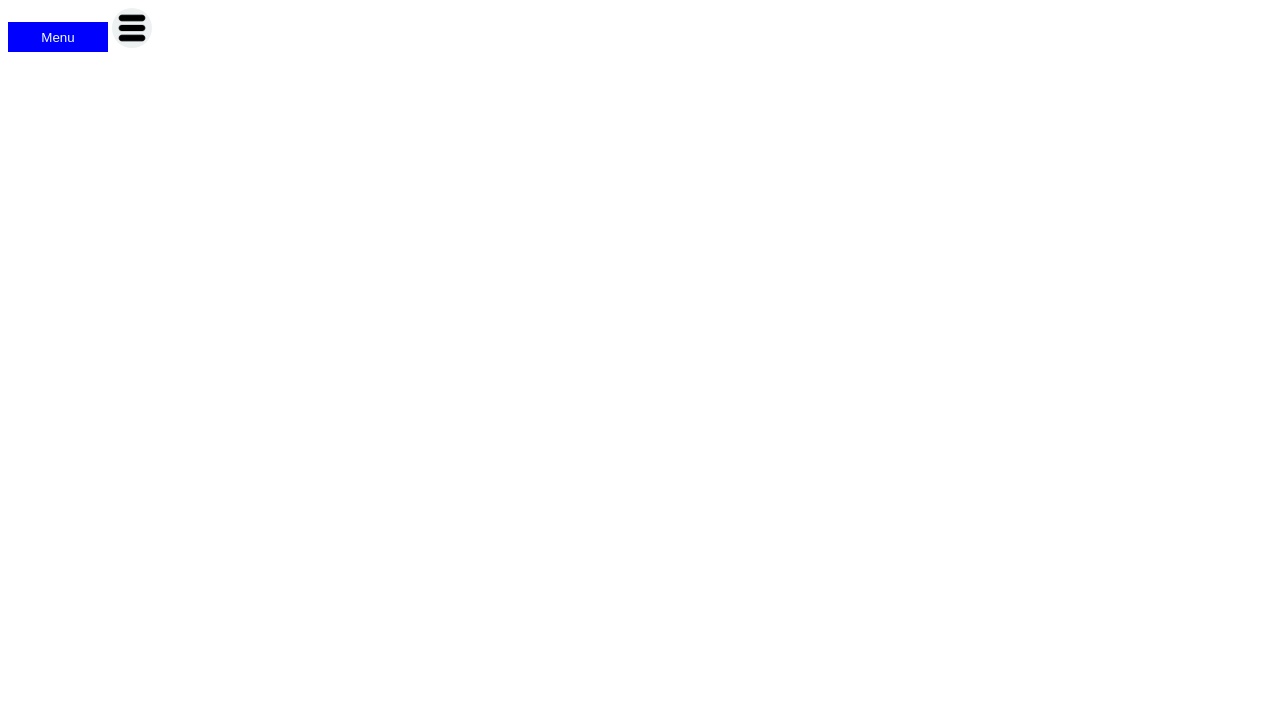
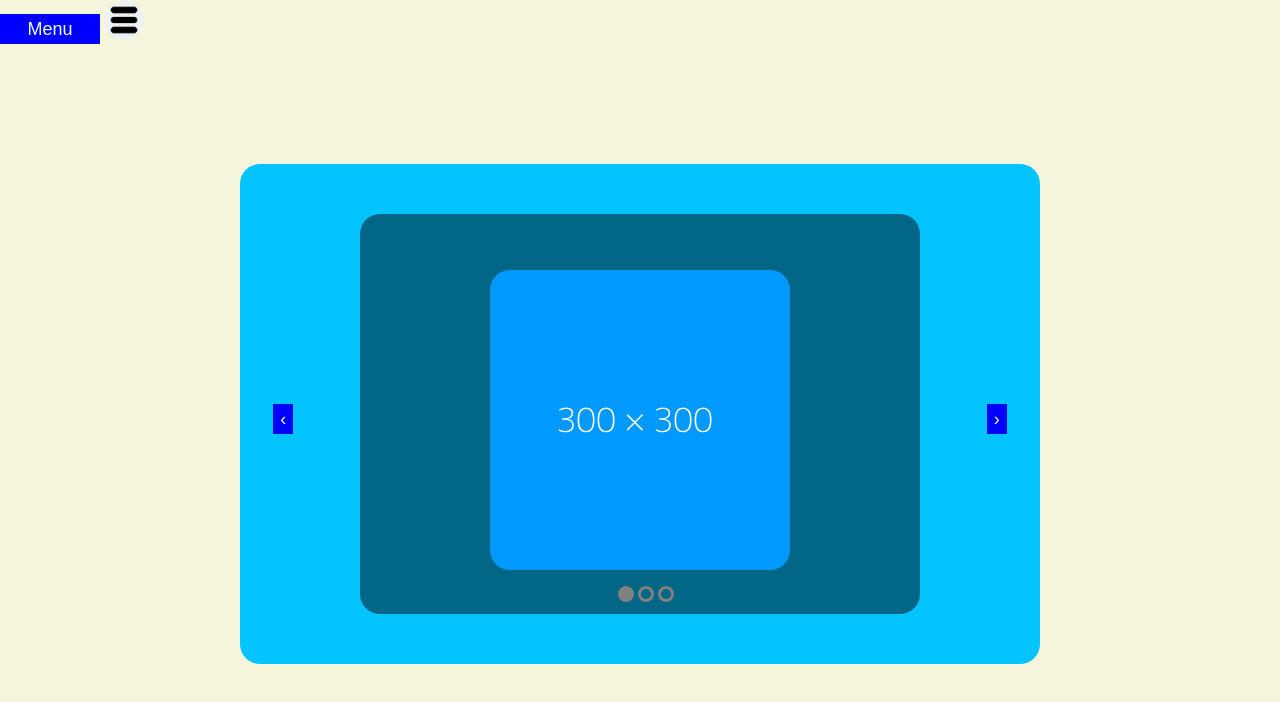
Before and after one commit to rawezh1/DUI, a website built with webpack: page dist/index.html in a window 1280 px wide. Built offline with nearby package versions, Linux system fonts and the light colour scheme.

Commit message:
finish slider

```diff
--- a/src/index.js
+++ b/src/index.js
@@ -2,6 +2,7 @@ import './style.css';
 import { dropdown } from './dropdown';
 import menuImg from './menu.png';
 import { mobMenu } from './mobile';
+import { slide } from './slide';
 
 window.onload = function load() {
   const menu = document.getElementsByClassName('dropMenu')[0];
@@ -9,4 +10,5 @@ window.onload = function load() {
   mobileMenu.getElementsByTagName('img')[0].src = menuImg;
   dropdown(menu);
   mobMenu(mobileMenu);
+  slide();
 };
--- /dev/null
+++ b/src/slide.js
@@ -0,0 +1,71 @@
+/* eslint-disable prefer-destructuring */
+import './style.css';
+import img0 from './img0.png';
+import img1 from './img1.jpg';
+import img2 from './img2.png';
+
+const slide = function slideImg() {
+  const leftArrow = document.getElementById('leftArrow');
+  const rightArrow = document.getElementById('rightArrow');
+  const Image = document.getElementById('Image');
+  const Arr = [img0, img1, img2];
+  let currentIndex = 0;
+  // Set initial image and dot
+  Image.src = Arr[currentIndex];
+  document.getElementById(`${currentIndex}`).classList.add('active');
+
+  // Next image index
+  function next() {
+    if (currentIndex < 2) {
+      currentIndex += 1;
+    } else {
+      currentIndex = 0;
+    }
+  }
+
+  // Previous image index
+  function previous() {
+    if (currentIndex > 0) {
+      currentIndex -= 1;
+    } else {
+      currentIndex = 2;
+    }
+  }
+
+  // Set dot class to 'dot' (remove 'active' class)
+  function resetClass() {
+    for (let i = 0; i < 3; i += 1) {
+      const dot = document.getElementById(`${i}`);
+      dot.classList.remove('active');
+      dot.classList.add('dot');
+    }
+  }
+
+  // Set click handler on left arrow (previous button)
+  leftArrow.onclick = () => {
+    previous();
+    Image.src = Arr[currentIndex];
+    resetClass();
+    document.getElementById(`${currentIndex}`).classList.add('active');
+  };
+
+  // Set click handler on right arrow (next button)
+  rightArrow.onclick = () => {
+    next();
+    Image.src = Arr[currentIndex];
+    resetClass();
+    document.getElementById(`${currentIndex}`).classList.add('active');
+  };
+
+  // Set click handler for dots
+  for (let i = 0; i < 3; i += 1) {
+    const dot = document.getElementById(`${i}`);
+    dot.addEventListener('click', () => {
+      Image.src = Arr[i];
+      resetClass();
+      document.getElementById(`${i}`).classList.add('active');
+    });
+  }
+};
+
+export { slide };
--- a/src/style.css
+++ b/src/style.css
@@ -1,22 +1,55 @@
+html {
+    background-color: beige;
+}
+body {
+  display: block;
+  margin: 0;
+  padding: 0;
+  padding-bottom: 50px;
+}
+button {
+  background-color: blue;
+  margin: 0;
+  border-style: none;
+  width: 100%;
+  height: 30px;
+  color: azure;
+  font-size: large;
+}
+div {
+  display: inline-block;
+  padding: 0;
+  margin: 0;
+}
 .hidden {
   visibility: hidden;
 }
 .visible {
-    visibility: visible;
-    z-index: 2;
+  visibility: visible;
+  z-index: 2;
 }
-button {
-  background-color: blue;
-  margin:0;
-  border-style: none;
-  width: 100%;
-  height: 30px;
-  color: azure;
+.dot {
+  background: none;
+  margin-top: 2px;
+  border: solid grey;
+  height: 10px;
+  width: 10px;
+  border-radius: 50%;
+  display: inline-block;
+}
+.active {
+  background-color: grey;
+  margin-top: 2px;
+  border: solid grey;
+  height: 10px;
+  width: 10px;
+  border-radius: 50%;
+  display: inline-block;
 }
 
-li {
-  background-color: blue;
-  margin:0;
+.menuLi {
+  background-color: rgb(0, 0, 255);
+  margin: 0;
   border-style: none;
   border-width: 1px;
   border-color: white;
@@ -24,14 +57,62 @@ li {
   height: 30px;
   color: azure;
 }
-div {
-    display: inline-block;
-    padding: 0;
-    margin:0;
+
+#menuImg {
+  width: 40px;
+  height: 40px;
+  border-radius: 50%;
+  background-color: rgb(237, 241, 241);
 }
-img {
-    width:40px;
-    height:40px;
-    border-radius: 50%;
-    background-color: rgb(237, 241, 241);
+#container {
+  width: 800px;
+  height: 500px;
+  border: none;
+  text-align: center;
+  display: flex;
+  margin: auto;
+  border-radius: 20px;
+  background-color:#04c4ff;
 }
+#imgContainer {
+  border: none;
+  width: 70%;
+  height: 80%;
+  margin: auto;
+  float: left;
+  position: relative;
+  align-items: center;
+  border-radius: 20px;
+  background-color: rgba(0, 0, 0, 0.473);
+}
+#leftArrow {
+  width: 20px;
+  height: 20px;
+  border: none;
+  margin: auto;
+  float: left;
+}
+
+#rightArrow {
+  width: 20px;
+  height: 20px;
+  border: none;
+  margin: auto;
+  float: left;
+}
+#bottomNav {
+  width: 100px;
+  height: 20px;
+  border: none;
+  position: absolute;
+  bottom: 10px;
+  right: 40%;
+  border-radius: 20px;
+}
+#Image {
+  width: 300px;
+  height: 300px;
+  border: none;
+  margin-top: 10%;
+  border-radius: 20px;
+}
```
Also changed, not shown: dist/0f1fbb1e53702cb15b5f.png (added), dist/1374687ac0523d297acc.png (added), dist/e65651b7cd2c7bf7a30f.jpg (added), dist/index.html, dist/main.js, src/img0.png (added), src/img1.jpg (added), src/img2.png (added).
